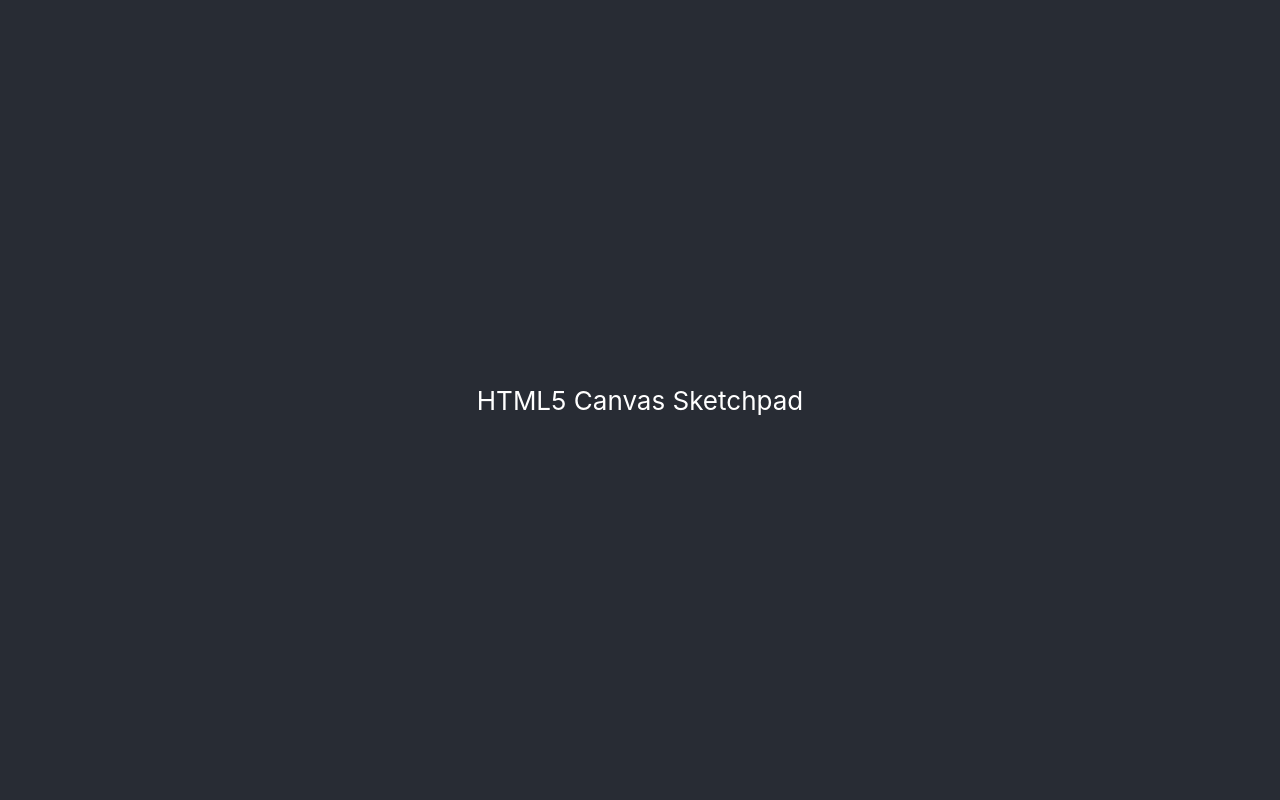
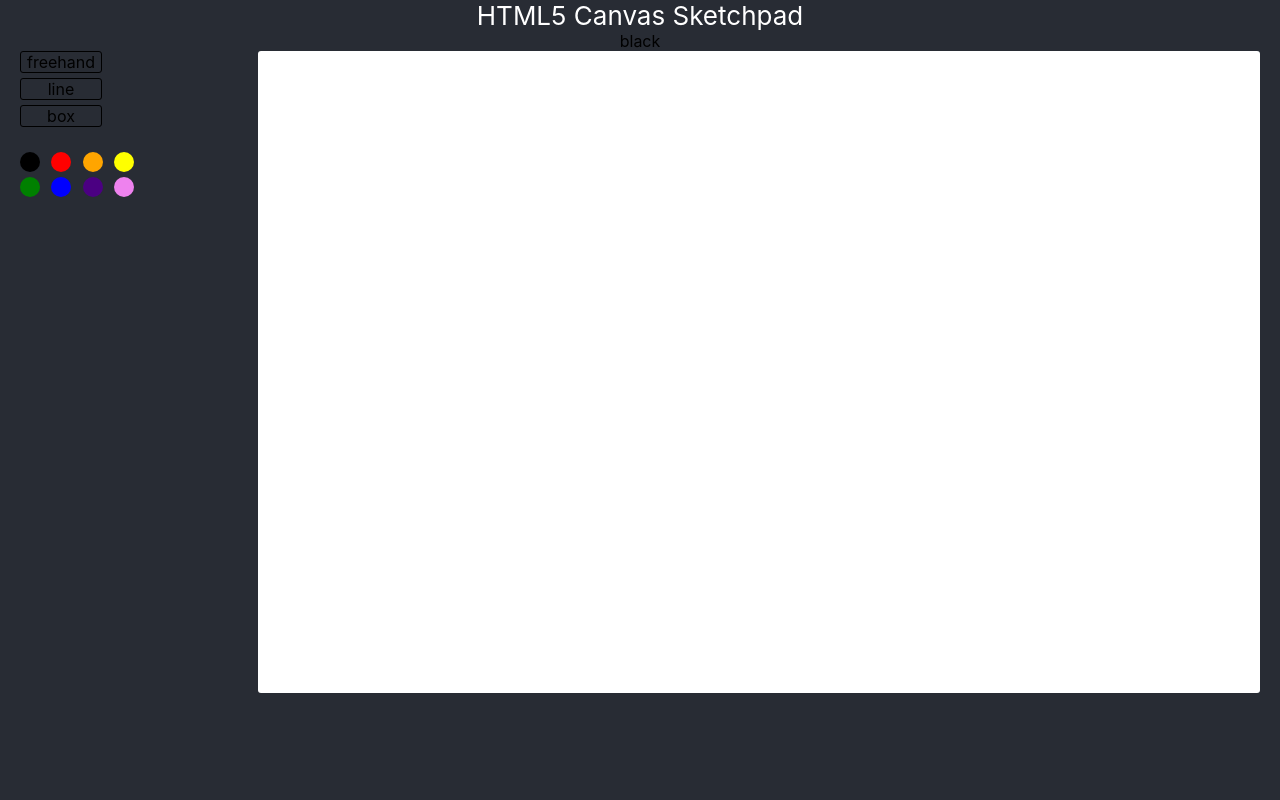
Before and after one commit to typeF/HTML5-Canvas-Sketchpad, a React (Create React App) app: page / in a window 1280 px wide. Shown: the top 800 px of the page. Built offline with nearby package versions, Linux system fonts and the light colour scheme.

Commit message:
Added canvas component that draws a square

```diff
--- a/src/App.css
+++ b/src/App.css
@@ -15,7 +15,6 @@
 
 .App-header {
   background-color: #282c34;
-  min-height: 100vh;
   display: flex;
   flex-direction: column;
   align-items: center;
--- a/src/App.js
+++ b/src/App.js
@@ -4,7 +4,11 @@ import styled from "styled-components";
 import Canvas from "./layouts/Canvas/Canvas";
 import Toolbar from "./layouts/Toolbar/Toolbar";
 
-const ComponentContainer = styled.div``;
+const ComponentContainer = styled.div`
+  display: flex;
+  justify-content: space-between;
+  height: 80vh%;
+`;
 
 function App() {
   const [color, setColor] = useState("black");
--- a/src/index.css
+++ b/src/index.css
@@ -1,13 +1,14 @@
 body {
+  background-color: #282c34;
   margin: 0;
-  font-family: -apple-system, BlinkMacSystemFont, 'Segoe UI', 'Roboto', 'Oxygen',
-    'Ubuntu', 'Cantarell', 'Fira Sans', 'Droid Sans', 'Helvetica Neue',
+  font-family: -apple-system, BlinkMacSystemFont, "Segoe UI", "Roboto", "Oxygen",
+    "Ubuntu", "Cantarell", "Fira Sans", "Droid Sans", "Helvetica Neue",
     sans-serif;
   -webkit-font-smoothing: antialiased;
   -moz-osx-font-smoothing: grayscale;
 }
 
 code {
-  font-family: source-code-pro, Menlo, Monaco, Consolas, 'Courier New',
+  font-family: source-code-pro, Menlo, Monaco, Consolas, "Courier New",
     monospace;
 }
--- a/src/layouts/Canvas/Canvas.js
+++ b/src/layouts/Canvas/Canvas.js
@@ -1,12 +1,40 @@
 import React, { useState, useRef, useEffect } from "react";
 import styled from "styled-components";
 
-const CanvasContainer = styled.div``;
+const CanvasContainer = styled.div`
+  margin-right: 20px;
+  margin-left: 20px;
+`;
 
-export default function Canvas() {
+const CanvasEl = styled.canvas`
+  background: white;
+  border: 1px dashed white;
+  width: 1000px;
+  height: 80vh;
+  border-radius: 3px;
+`;
+
+export default function Canvas({ color, mode }) {
+  const [ctx, setCtx] = useState(null);
+  const canvasRef = useRef(null);
+
+  useEffect(() => {
+    const context = canvasRef.current.getContext("2d");
+    setCtx(context);
+  }, [canvasRef]);
+
+  const draw = () => {
+    ctx.save();
+    ctx.fillStyle = "black";
+    ctx.fillRect(20, 20, 100, 100);
+    ctx.restore();
+  };
+
   return (
     <CanvasContainer>
-      <canvas id="canvas">Canvas</canvas>
+      <CanvasEl id="canvas" ref={canvasRef} onClick={() => draw()}>
+        Canvas
+      </CanvasEl>
     </CanvasContainer>
   );
 }
```
